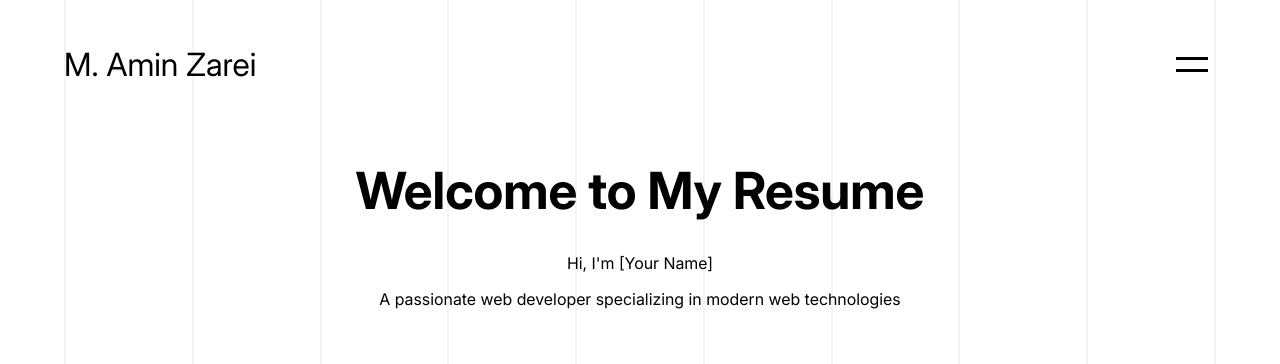
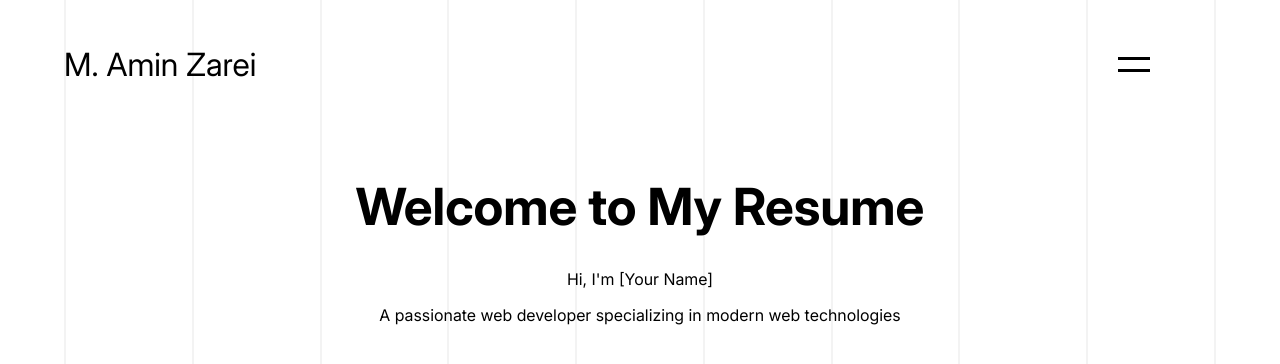
Before and after one commit to MA-Zarei/my-resume, a React (Vite) app: page / in a window 1280 px wide. Shown: the top 364 px of the page. Built offline with nearby package versions, Linux system fonts and the light colour scheme.

Commit message:
8- Menu Components
Completely rewrote the menu component animations.

```diff
--- a/package.json
+++ b/package.json
@@ -10,6 +10,7 @@
     "preview": "vite preview"
   },
   "dependencies": {
+    "framer-motion": "^12.18.1",
     "hamburger-react": "^2.5.2",
     "react": "^19.1.0",
     "react-dom": "^19.1.0",
--- a/src/components/Header/Header.css
+++ b/src/components/Header/Header.css
@@ -1,6 +1,8 @@
 header{
-  width: 100%;
+  position: fixed;
+  width: 90%;
   height: 80px;
+  align-self: center;
   display: flex;
   flex-direction: row;
   justify-content: space-between;
--- a/src/components/Menu/Menu.css
+++ b/src/components/Menu/Menu.css
@@ -1,14 +1,15 @@
 .menu-wrapper {
     position: absolute;
-    top: 40px;
+    top: 16px;
     right: 5%;
     border-radius: 8px;
     display: flex;
     flex-direction: column;
-    background-color: transparent;
-    transition: all 0.5s ease-in-out;
-    interpolate-size: allow-keywords;
     z-index: 20;
+    & a {
+        text-decoration: none;
+        color: inherit;
+    }
 }
 
 .menu-wrapper-expand {
@@ -18,31 +19,35 @@
 }
 
 @media (max-width: 500px) {
-    .menu-wrapper-expand {
+    /* .menu-wrapper-expand {
         width: 90vw !important;
         height: 50vh !important;
-    }
+    } */
     .bot-section {
         flex-direction: column !important;
         gap: 32px;
     }
 }
 
-.square {
+.menu-toggle {
     position: relative;
     top: 0px;
     align-self: end;
     height: fit-content;
     width: fit-content;
     align-self: flex-end;
+    z-index: 21;
 }
 
-.square-expand {
+.menu-toggle-expand {
     border-radius: 8px;
     transition: all 0.3s ease;
 }
 
 .menu-container {
+    position: relative;
+    top: -48px;
+    border-radius: 8px;
     height: 100%;
     color: white;
     overflow: hidden;
@@ -50,11 +55,11 @@
     flex-direction: column;
     justify-content: space-between;
     box-sizing: border-box;
-    transition: all 0.3s ease-in-out;
+    padding: 10% 5% 8% 5%;
 }
 
 .top-section {
-    padding: 0px 8%;
+    padding: 0px;
     display: flex;
     flex-direction: column;
     align-items: start;
@@ -81,11 +86,11 @@
 .bot-section {
     font-size: 0.9em;
     font-weight: 300;
-    margin-bottom: 8%;
+    margin-bottom: 0%;
     display: flex;
     flex-direction: row;
     justify-content: space-between;
-    padding: 0px 8%;
+    padding: 0px;
     & .first-part {
         text-align: justify;
         display: flex;
--- a/src/components/Menu/Menu.tsx
+++ b/src/components/Menu/Menu.tsx
@@ -1,74 +1,184 @@
-import { NavLink } from 'react-router-dom'
+import { NavLink, useNavigate } from 'react-router-dom'
 import { Squeeze as Hamburger } from 'hamburger-react'
 import './Menu.css'
-import { useEffect, useState } from 'react'
+import React, { useEffect, useRef, useState } from 'react'
+import { motion, AnimatePresence, easeInOut } from 'framer-motion';
 
-const Header = () => {
+const SECTION_EXIT_DURATION = 800; // ms, adjust to match your section exit animation
+
 type NavItem = {
   label: string;
   path: string;
+};
+const topContainerVariants = {
+  hidden: {},
+  visible: {
+    transition: {
+      staggerChildren: 0.15, // stagger children in top section
+      delayChildren: 0.8, // top section starts after menu expands
+      staggerDirection: 1, // normal order on enter
+    },
+  },
+  exit: {
+    transition: {
+      staggerChildren: 0.15,
+      staggerDirection: -1, // reverse order on exit (top leaves last)
+      delayChildren: 0.3,   // delay top exit until bot is done
+    },
+  },
+};
+const botContainerVariants = {
+  hidden: {},
+  visible: {
+    transition: {
+      staggerChildren: 0.05,
+      delayChildren: 1.4, // bot section starts later than top section
+      staggerDirection: 1, // normal order on enter
+    },
+  },
+  exit: {
+    transition: {
+      staggerChildren: 0.15,
+      staggerDirection: 1, // bot leaves first
+      delayChildren: 0,    // bot exits immediately
+    },
+  },
+};
+const itemVariants = {
+  hidden: { opacity: 0, y: 30 },
+  visible: { opacity: 1, y: 0, transition: { duration: 0.4, ease: easeInOut } },
+  exit: { opacity: 0, y: 30, transition: { duration: 0.4, ease: easeInOut } },
 };
 const navItems: NavItem[] = [
   { label: 'home', path: '/' },
   { label: 'works', path: '/works' },
   { label: 'about', path: '/about' },
 ];
+
+const Header: React.FC = () => {
+  const colorTimeout = useRef<ReturnType<typeof setTimeout> | null>(null);
+  const closeTimeout = useRef<ReturnType<typeof setTimeout> | null>(null);
   const [isOpen, setIsOpen] = useState<boolean>(false);
-  const [shouldRender, setShouldRender] = useState<boolean>(false);
-  const [menuOpacity, setMenuOpacity] = useState<string>('0');
-  const [overlayerShow, setOverlayerShow] = useState<Boolean>(false);
+  const [showMenu, setShowMenu] = useState<boolean>(false);
+  const [isExitingSections, setIsExitingSections] = useState<boolean>(false);
+  const [hamburgerColor, setHamburgerColor] = useState<string>('#000');
+  const navigate = useNavigate();
 
+  // Handle open/close logic
   useEffect(() => {
     if (isOpen) {
-      setShouldRender(true);
-      setOverlayerShow(true)
-      const showTimer = setTimeout(() => {
-        setMenuOpacity('1');
-      }, 500);
+      setHamburgerColor('#fff'); // Set to white immediately on open
+      setShowMenu(true);
+      setIsExitingSections(false);
+    } else if (showMenu) {
+      setIsExitingSections(true);
+      colorTimeout.current = setTimeout(() => {
+        setHamburgerColor('#000');
+      }, SECTION_EXIT_DURATION + 700);
+      closeTimeout.current = setTimeout(() => {
+        setShowMenu(false);
+      }, SECTION_EXIT_DURATION);
+    }
     return () => {
-        clearTimeout(showTimer);
+      if (colorTimeout.current) clearTimeout(colorTimeout.current);
+      if (closeTimeout.current) clearTimeout(closeTimeout.current);
     };
-    } else {
-      setMenuOpacity('0');
-      const closeTimer = setTimeout(() => {
-        setShouldRender(false);
-        setMenuOpacity('0');
-      }, 10);
-      const closeLayer = setTimeout(() => {
-        setOverlayerShow(false);
-      }, 300);
-      return () => {
-        clearTimeout(closeTimer);
-        clearTimeout(closeLayer);
-      }
-    }
+    // eslint-disable-next-line react-hooks/exhaustive-deps
   }, [isOpen]);
+
+  // Handler for nav item click
+  const handleNavClick = (path: string) => (e: React.MouseEvent) => {
+    e.preventDefault();
+    setIsOpen(false); // Start exit animation
+    setTimeout(() => {
+      navigate(path);
+    }, SECTION_EXIT_DURATION + 800); // Adjust delay to match your full exit animation (menu + container)
+  };
 
   return (
     <>
-      {overlayerShow && <div className={`overlayer ${isOpen ? '' : 'fade-out'}`} />}
-      <div className={`menu-wrapper ${isOpen ? 'menu-wrapper-expand' : ''}`} style={{ height: isOpen ? '400px' : '48px', width: isOpen ? '550px' : '48px' }}>
-        <div className='square'>
-          <Hamburger toggled={isOpen} toggle={setIsOpen} color={isOpen ? '#fff' : '#000'} />
+      <AnimatePresence>
+        {showMenu && (
+          <motion.div
+            className="overlayer"
+            initial={{ opacity: 0 }}
+            animate={{ opacity: 1, transition: { duration: 0.3 } }}
+            exit={{ opacity: 0, transition: { duration: 0.3 } }}
+          />
+        )}
+      </AnimatePresence>
+      <motion.div className='menu-wrapper'>
+        <div className='menu-toggle'>
+          <Hamburger toggled={isOpen} toggle={setIsOpen} color={hamburgerColor} />
         </div>
-        {shouldRender && <div className='menu-container' style={{ opacity: menuOpacity }}>
-          <div className='top-section'>
+        <AnimatePresence>
+          {showMenu && (
+            <motion.div
+              className='menu-container'
+              initial={{ backgroundColor: 'rgba(0,0,0,0)', width: '48px', height: '48px' }}
+              animate={{
+                backgroundColor: 'rgba(0,0,0,1)',
+                width: '550px',
+                maxWidth: '90vw',
+                maxHeight: '60vh',
+                height: '416px',
+                transition: {
+                  backgroundColor: { duration: 0.3 },
+                  width: { delay: 0.3, duration: 0.5, ease: 'easeInOut' },
+                  height: { delay: 0.3, duration: 0.5, ease: 'easeInOut' },
+                },
+              }}
+              exit={{
+                width: '48px',
+                height: '48px',
+                backgroundColor: 'rgba(0,0,0,0)',
+                transition: {
+                  width: { duration: 0.5, ease: 'easeInOut' },
+                  height: { duration: 0.5, ease: 'easeInOut' },
+                  backgroundColor: { delay: 0.5, duration: 0.3 },
+                },
+              }}
+            >
+              <AnimatePresence>
+                {!isExitingSections && (
+                  <>
+                    <motion.div
+                      className='top-section'
+                      variants={topContainerVariants}
+                      initial="hidden"
+                      animate="visible"
+                      exit="exit"
+                    >
                       {navItems.map(({ label, path }) => (
-              <NavLink key={path} to={path} className={({ isActive }) => isActive ? 'active-nav' : ''} onClick={() => setIsOpen(prev => !prev)}>{label}</NavLink>
+                        <motion.div key={path} variants={itemVariants}>
+                          <NavLink
+                            to={path}
+                            className={({ isActive }) => isActive ? 'active-nav' : ''}
+                            onClick={handleNavClick(path)}
+                          >
+                            {label}
+                          </NavLink>
+                        </motion.div>
                       ))}
-          </div>
-          <div className='bot-section'>
-            <div className='first-part'>
-              <a>myemail@gmail.com</a>
+                    </motion.div>
+                    <motion.div
+                      className='bot-section'
+                      variants={botContainerVariants}
+                      initial="hidden"
+                      animate="visible"
+                      exit="exit"
+                    >
+                      <motion.div className='first-part' variants={itemVariants}>
+                        <a href="mailto:myemail@gmail.com">myemail@gmail.com</a>
                         <p>
                           <span>
                             My &nbsp;
-                  <a>Resume</a> | <a>CV</a> | <a>Github</a>
+                            <a href="#">Resume</a> | <a href="#">CV</a> | <a href="#">Github</a>
                           </span>
                         </p>
-            </div>
-            <div className='second-part'>
-              <p className='first-line'>freelancer avaliability</p>
+                      </motion.div>
+                      <motion.div className='second-part' variants={itemVariants}>
+                        <p className='first-line'>freelancer availability</p>
                         <div className='second-line'>
                           <div className="pulse-wrapper">
                             <div className="pulse-ring delay-0" />
@@ -79,10 +189,15 @@ const Header = () => {
                             Fully booked till further notice
                           </p>
                         </div>
-            </div>
-          </div>
-        </div>}
-      </div>
+                      </motion.div>
+                    </motion.div>
+                  </>
+                )}
+              </AnimatePresence>
+            </motion.div>
+          )}
+        </AnimatePresence>
+      </motion.div>
     </>
   )
 }
--- a/src/layouts/RootLayout.css
+++ b/src/layouts/RootLayout.css
@@ -8,3 +8,6 @@
     margin: 0;
     box-sizing: border-box;
 }
+main{
+    margin-top: 144px;
+}
```
Also changed, not shown: 1 other file (tests, documents, lock files or other folders). Lines whose indentation alone changed are shown as unchanged.
